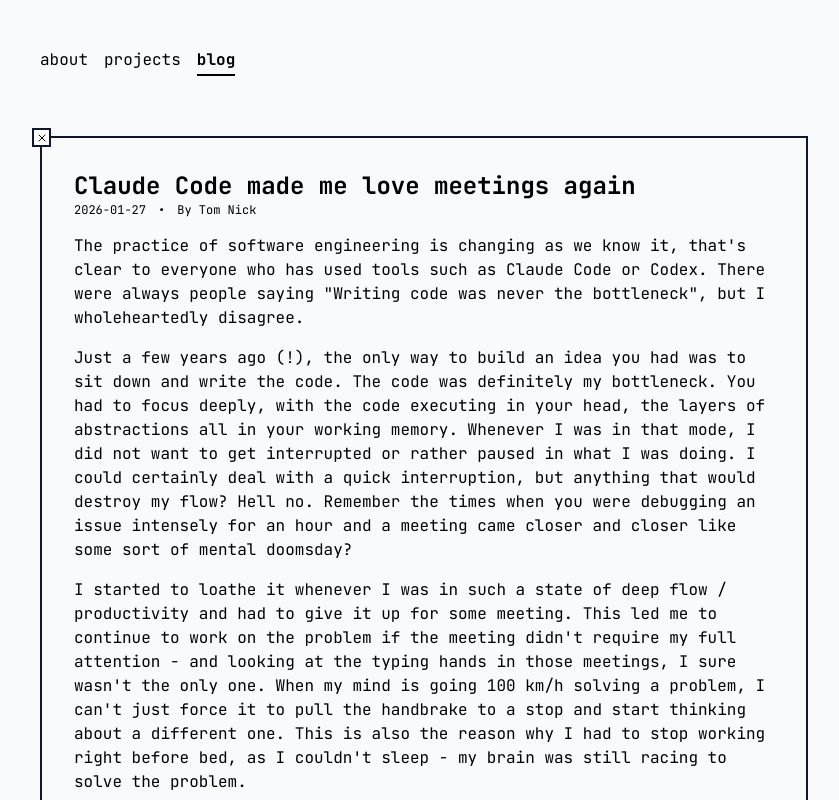
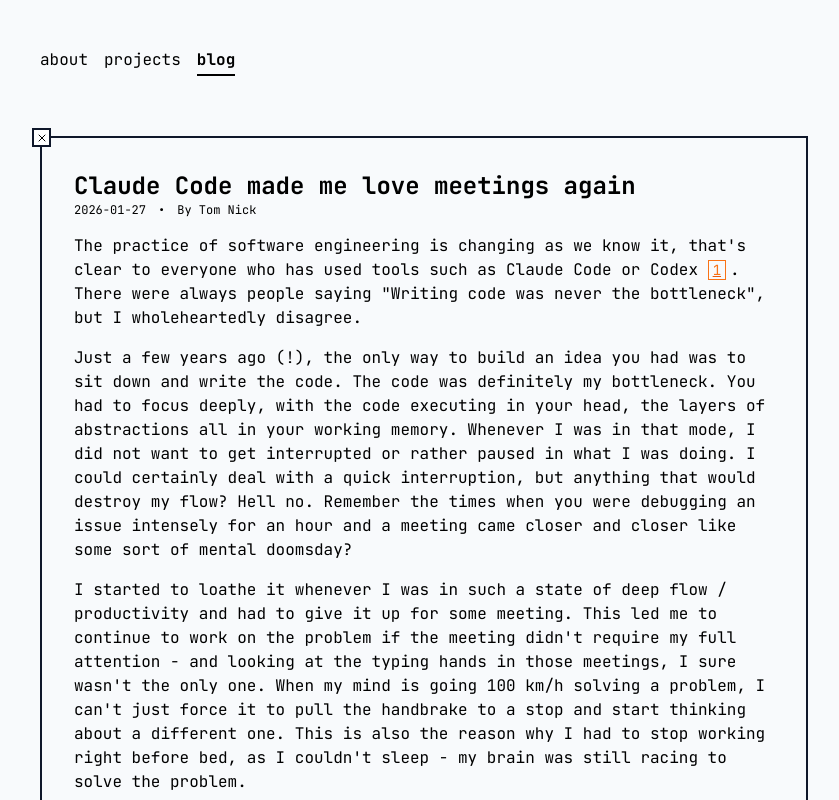
Before and after one commit to TN1ck/tn1ck.com, a Next.js app: page /blog/claude-code-made-me-love-meetings-again in a window 1280 px wide. Shown: the top 800 px of the page, without its empty margins (216-1055 px from the left). Built offline with nearby package versions, Linux system fonts and the light colour scheme.

Commit message:
chore: add footnote

```diff
--- a/pages/blog/claude-code-made-me-love-meetings-again.tsx
+++ b/pages/blog/claude-code-made-me-love-meetings-again.tsx
@@ -2,6 +2,7 @@
 import type { NextPage } from "next"
 import Container from "../../components/container"
 import { BlogContent } from "../../components/blog"
+import { Footnote } from "../../components/footnote"
 
 export const metadata = {
   title: "Claude Code made me love meetings again",
@@ -17,8 +18,13 @@
       <BlogContent metadata={metadata}>
         <p>
           The practice of software engineering is changing as we know it, that's
-          clear to everyone who has used tools such as Claude Code or Codex.
-          There were always people saying "Writing code was never the
+          clear to everyone who has used tools such as Claude Code or Codex{" "}
+          <Footnote>
+            I am actually on Codex right now, but its more about the general
+            technology than the specific tool and Claude Code is more known term
+            right now.
+          </Footnote>
+          . There were always people saying "Writing code was never the
           bottleneck", but I wholeheartedly disagree.
         </p>
         <p>
```
